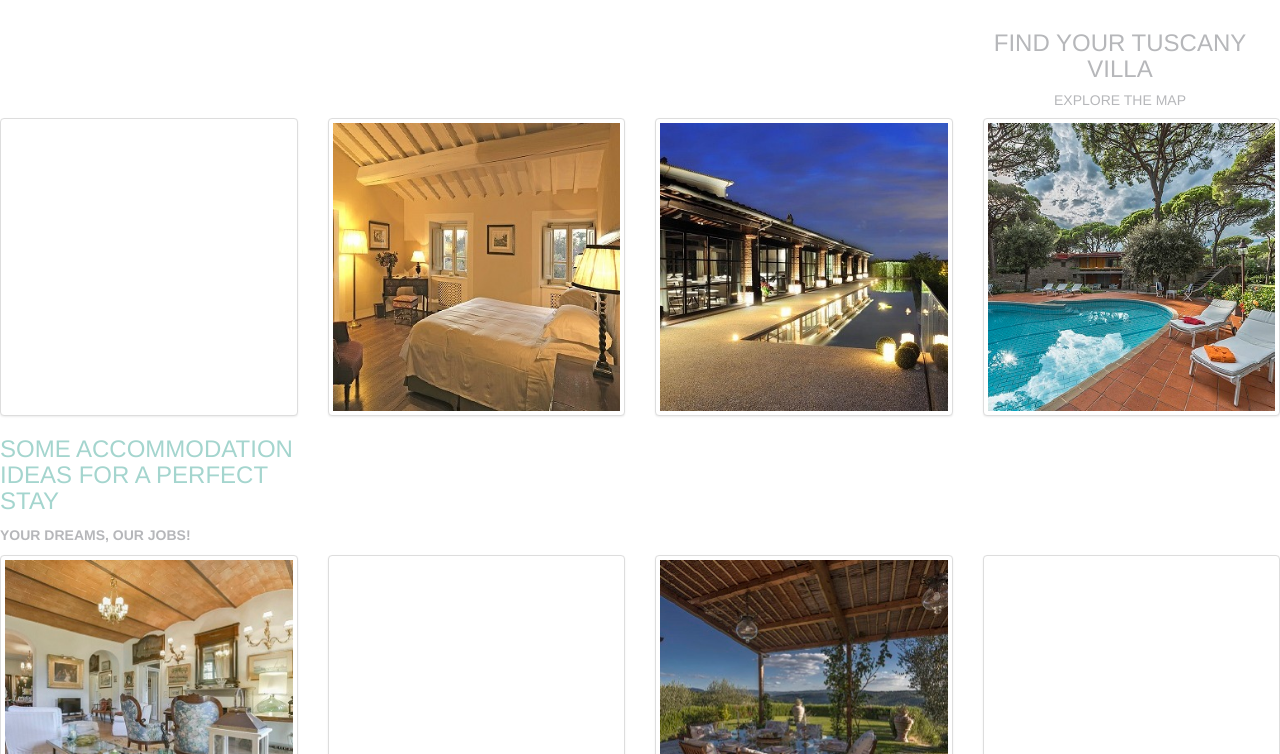
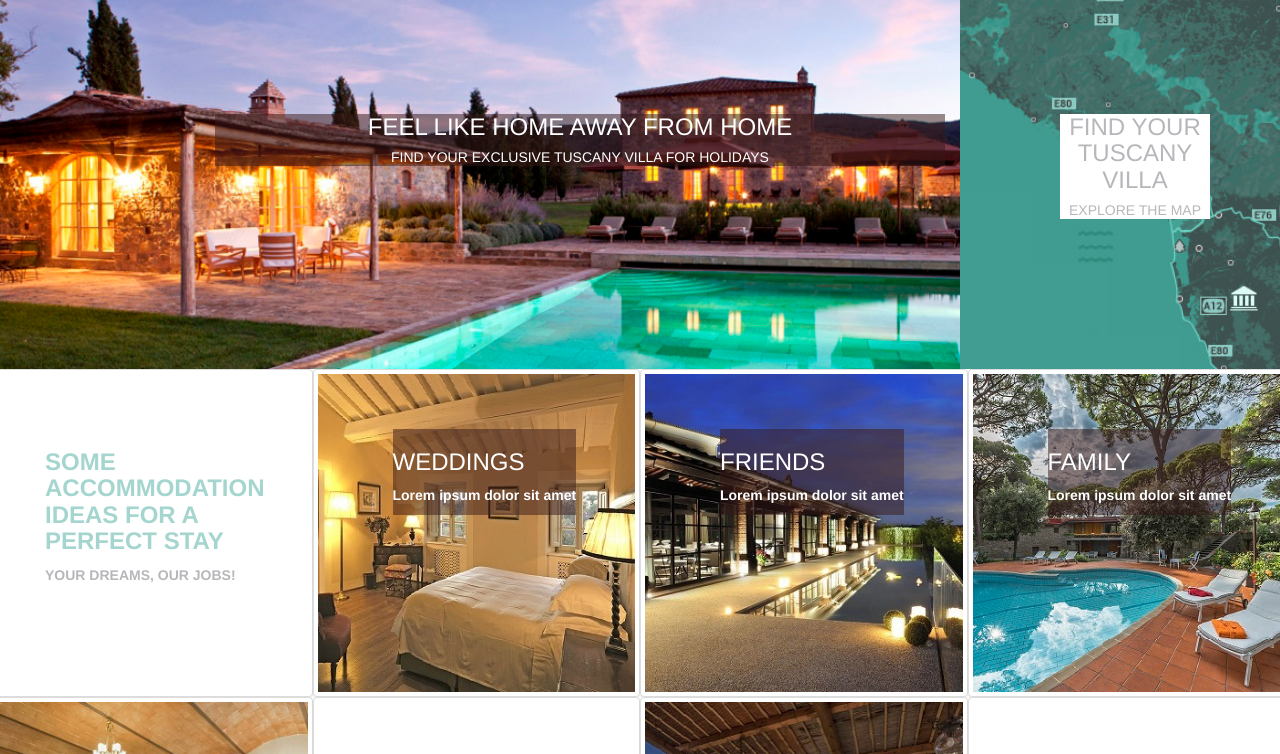
Before and after one commit to miriamch12/Tuscany_Villa, a plain HTML site: page WebApplication2/Index.html in a window 1280 px wide. Shown: the part 287-1041 px from the top of the page. Drawn offline with nearby package versions, Linux system fonts and the light colour scheme.

Commit message:
fixed style sheet

```diff
--- a/WebApplication2/Index.html
+++ b/WebApplication2/Index.html
@@ -12,7 +12,7 @@
     <!-- Latest compiled and minified JavaScript -->
     <script src="https://maxcdn.bootstrapcdn.com/bootstrap/3.3.7/js/bootstrap.min.js" integrity="sha384-Tc5IQib027qvyjSMfHjOMaLkfuWVxZxUPnCJA7l2mCWNIpG9mGCD8wGNIcPD7Txa" crossorigin="anonymous"></script>
     <link href="https://fonts.googleapis.com/css?family=Allura|Roboto+Mono" rel="stylesheet">
-    <link href="StyleSheet1.css" rel="stylesheet" />
+    <link href="Style.css" rel="stylesheet" />
 </head>
 <body>
     <!-- HEADER -->
```
Also changed, not shown: WebApplication2/obj/Debug/Tuscany_Villa_Project.csproj.FileListAbsolute.txt (added), 7 other files.
